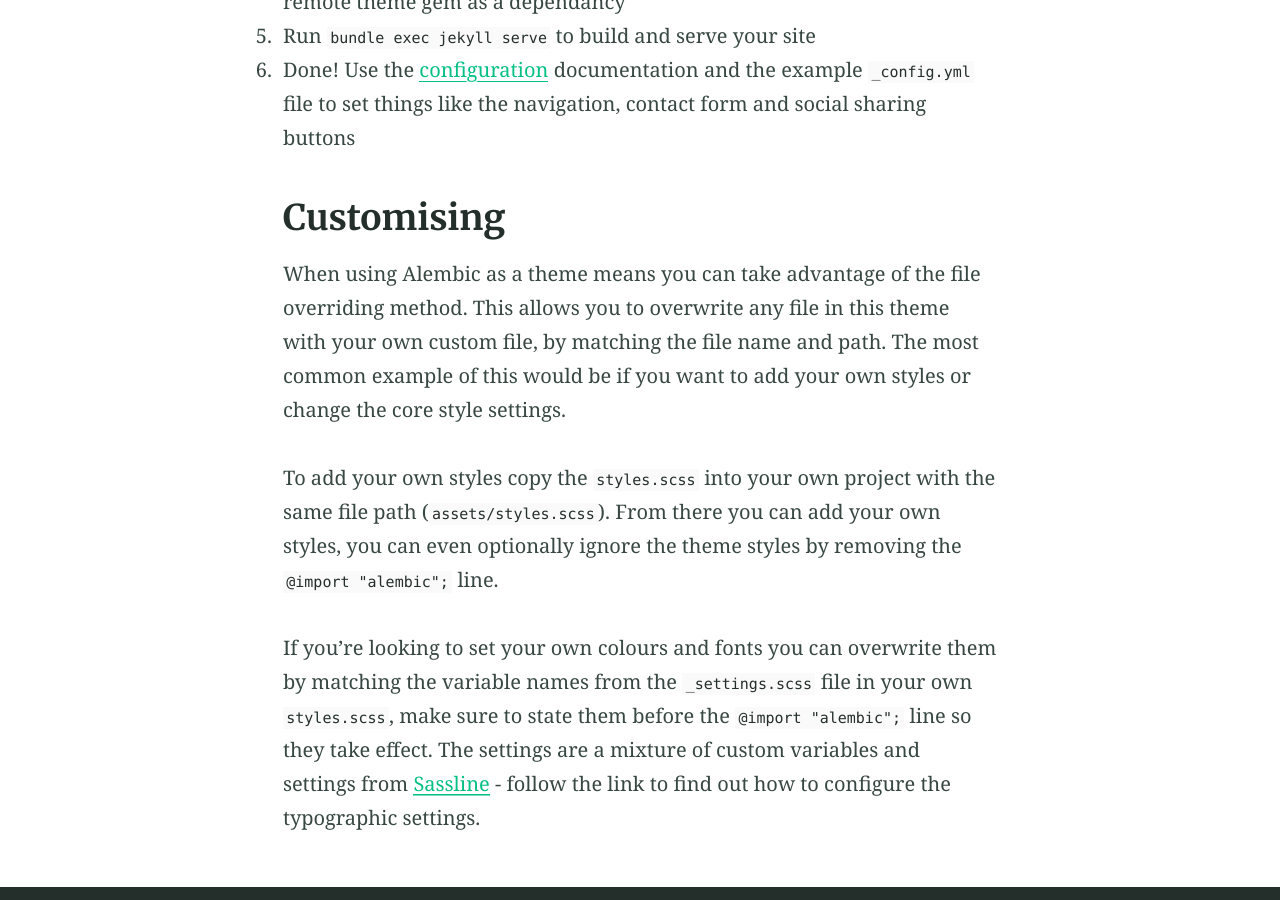
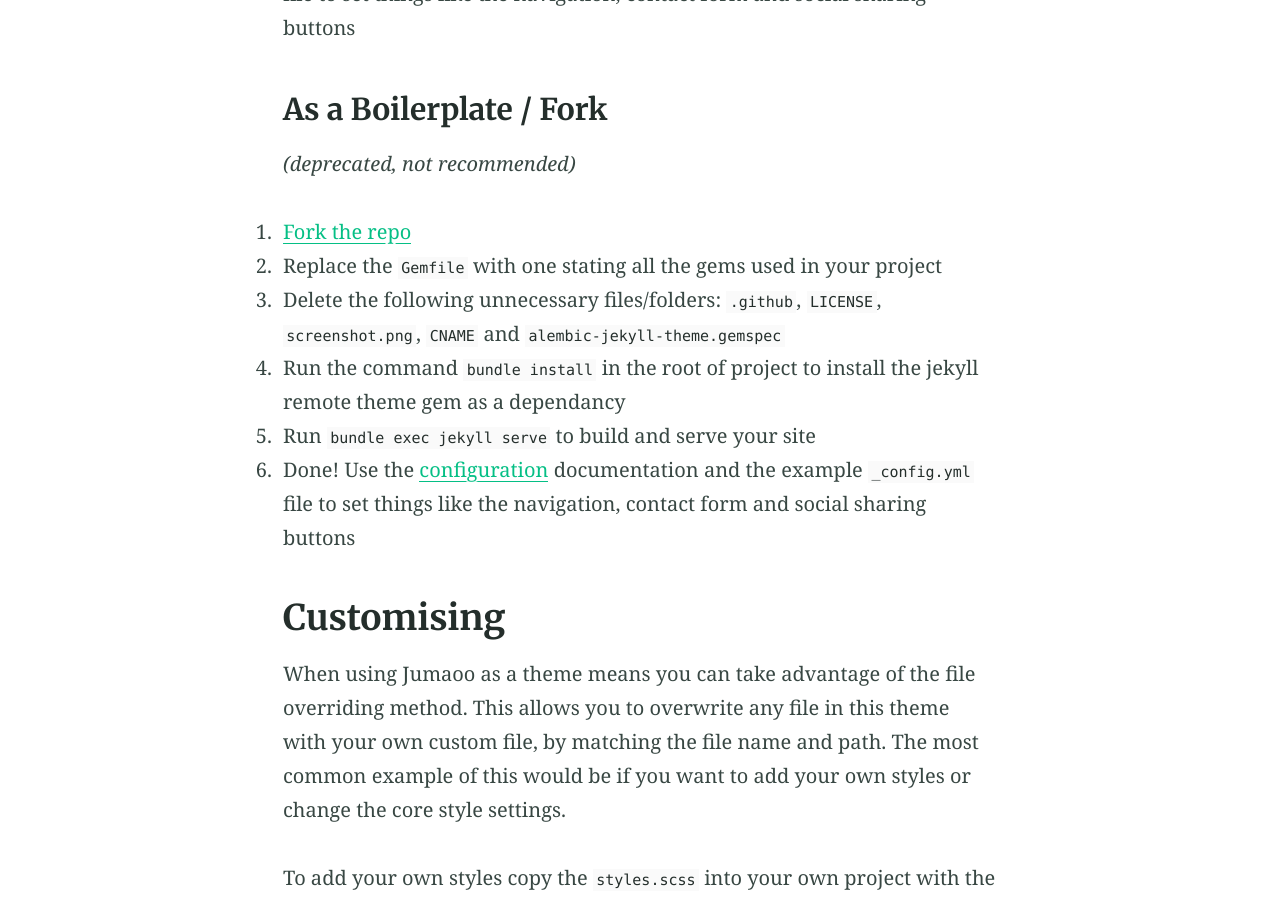
Before and after one commit to jumaoo/jumaoo.github.io, a Jekyll site: the page built from index.md, in a window 1280 px wide and 900 px high, scrolled down 4417 px. Built offline with Jekyll 4.4.1, drawn with Linux system fonts in a browser that asks for light colours; some of the changed text lies outside the part shown.

Commit message:
Update index.md

```diff
--- a/index.md
+++ b/index.md
@@ -4,12 +4,13 @@ feature_text: |
   ## Jumaoo
   A Jekyll boilerplate theme designed to be a starting point for any Jekyll website
 feature_image: "https://picsum.photos/1300/400?image=989"
-excerpt: "Jumaoo is a starting point for [Jekyll](https://jekyllrb.com/) projects. Rather than starting from scratch, this boilerplate is designed to get the ball rolling immediately. Install it, configure it, tweak it, push itha
+excerpt: "Jumaoo is a starting point for [Jekyll](https://jekyllrb.com/) projects. Rather than starting from scratch, this boilerplate is designed to get the ball rolling immediately. Install it, configure it, tweak it, push it."
+
 ---
 
 Jumaoo is a starting point for [Jekyll](https://jekyllrb.com/) projects. Rather than starting from scratch, this boilerplate is designed to get rolling immediately. Install it, configure it, tweak it, push it.
 
-{% include button.html text="Fork it" icon="github" link="https://github.com/daviddarnes/Jumaoo" color="#0366d6" %} {% include button.html text="Buy me a coffee ☕️" link="https://buymeacoffee.com/daviddarnes#support" color="#f68140" %} {% include button.html text="Tweet it" icon="twitter" link="https://twitter.com/intent/tweet/?url=https://Jumaoo.darn.es&text=Jumaoo%20-%20A%20Jekyll%20boilerplate%20theme&via=DavidDarnes" color="#0d94e7" %} {% include button.html text="Install Jumaoo ⚗️" link="https://github.com/daviddarnes/Jumaoo#installation" %}
+{% include button.html text="Fork it" icon="github" link="https://github.com/daviddarnes/alembic" color="#0366d6" %} {% include button.html text="Buy me a coffee ☕️" link="https://buymeacoffee.com/daviddarnes#support" color="#f68140" %} {% include button.html text="Tweet it" icon="twitter" link="https://twitter.com/intent/tweet/?url=https://alembic.darn.es&text=Jumaoo%20-%20A%20Jekyll%20boilerplate%20theme&via=DavidDarnes" color="#0d94e7" %} {% include button.html text="Install Jumaoo ⚗️" link="https://github.com/daviddarnes/alembic#installation" %}
 
 ## Features
 
@@ -44,9 +45,9 @@ Here are a few examples of Jumaoo out in the wild being used in a variety of way
 To give you a running start I've put together some starter kits that you can download, fork or even deploy immediately:
 
 - ⚗️🍨 Vanilla Jekyll starter kit
-  [![Deploy to Netlify](https://www.netlify.com/img/deploy/button.svg)](https://app.netlify.com/start/deploy?repository=https://github.com/daviddarnes/Jumaoo-kit){:style="background: none"}
+  [![Deploy to Netlify](https://www.netlify.com/img/deploy/button.svg)](https://app.netlify.com/start/deploy?repository=https://github.com/daviddarnes/alembic-kit){:style="background: none"}
 - ⚗️🌲 Forestry starter kit
-  [![Deploy to Forestry](https://assets.forestry.io/import-to-forestry.svg)](https://app.forestry.io/quick-start?repo=daviddarnes/Jumaoo-forestry-kit&engine=jekyll){:style="background: none"}
+  [![Deploy to Forestry](https://assets.forestry.io/import-to-forestry.svg)](https://app.forestry.io/quick-start?repo=daviddarnes/alembic-forestry-kit&engine=jekyll){:style="background: none"}
   [![Deploy to Netlify](https://www.netlify.com/img/deploy/button.svg)](https://app.netlify.com/start/deploy?repository=https://github.com/daviddarnes/alembic-forestry-kit){:style="background: none"}
 - ⚗️💠 Netlify CMS starter kit
   [![Deploy to Netlify](https://www.netlify.com/img/deploy/button.svg)](https://app.netlify.com/start/deploy?repository=https://github.com/daviddarnes/alembic-netlifycms-kit&stack=cms){:style="background: none"}
@@ -86,7 +87,7 @@ _(deprecated, not recommended)_
 
 ## Customising
 
-When using Alembic as a theme means you can take advantage of the file overriding method. This allows you to overwrite any file in this theme with your own custom file, by matching the file name and path. The most common example of this would be if you want to add your own styles or change the core style settings.
+When using Jumaoo as a theme means you can take advantage of the file overriding method. This allows you to overwrite any file in this theme with your own custom file, by matching the file name and path. The most common example of this would be if you want to add your own styles or change the core style settings.
 
 To add your own styles copy the [`styles.scss`](https://github.com/daviddarnes/alembic/blob/master/assets/styles.scss) into your own project with the same file path (`assets/styles.scss`). From there you can add your own styles, you can even optionally ignore the theme styles by removing the `@import "alembic";` line.
 
```
